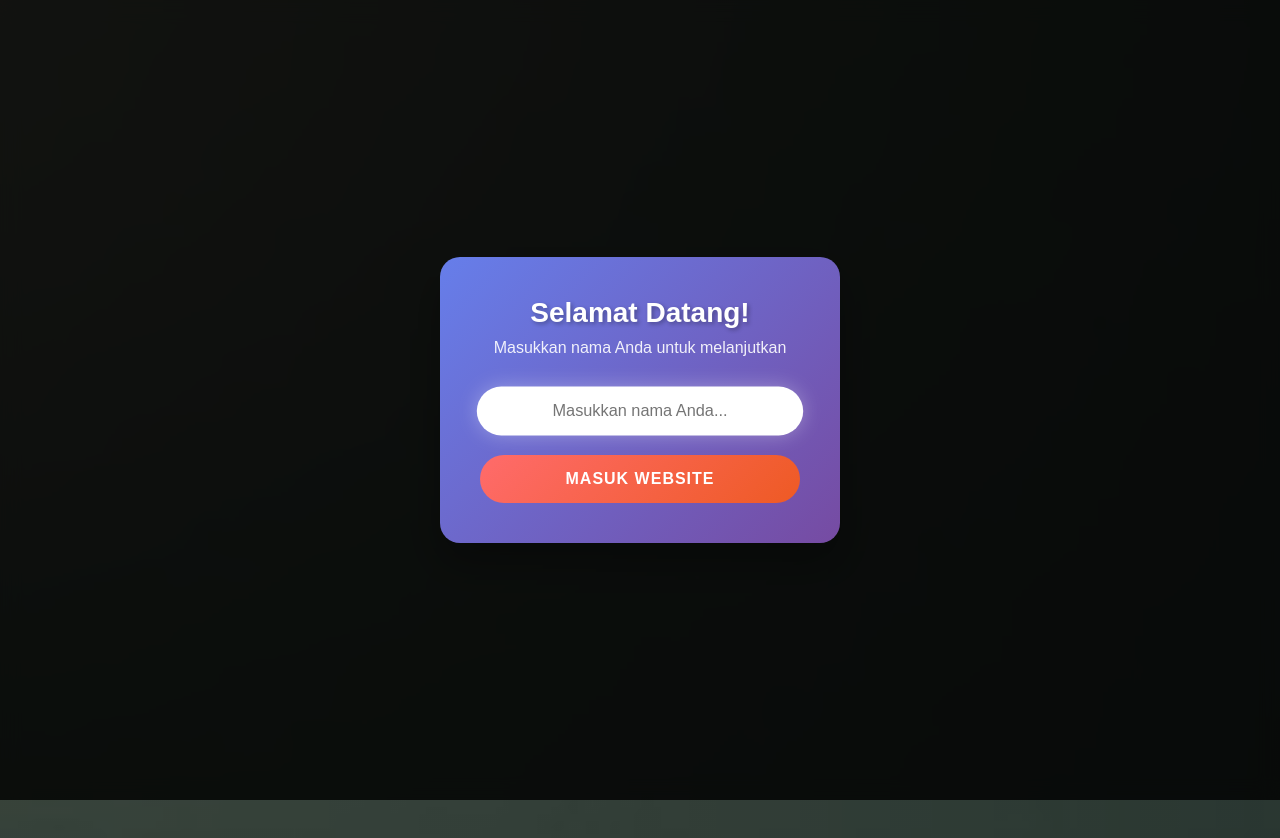
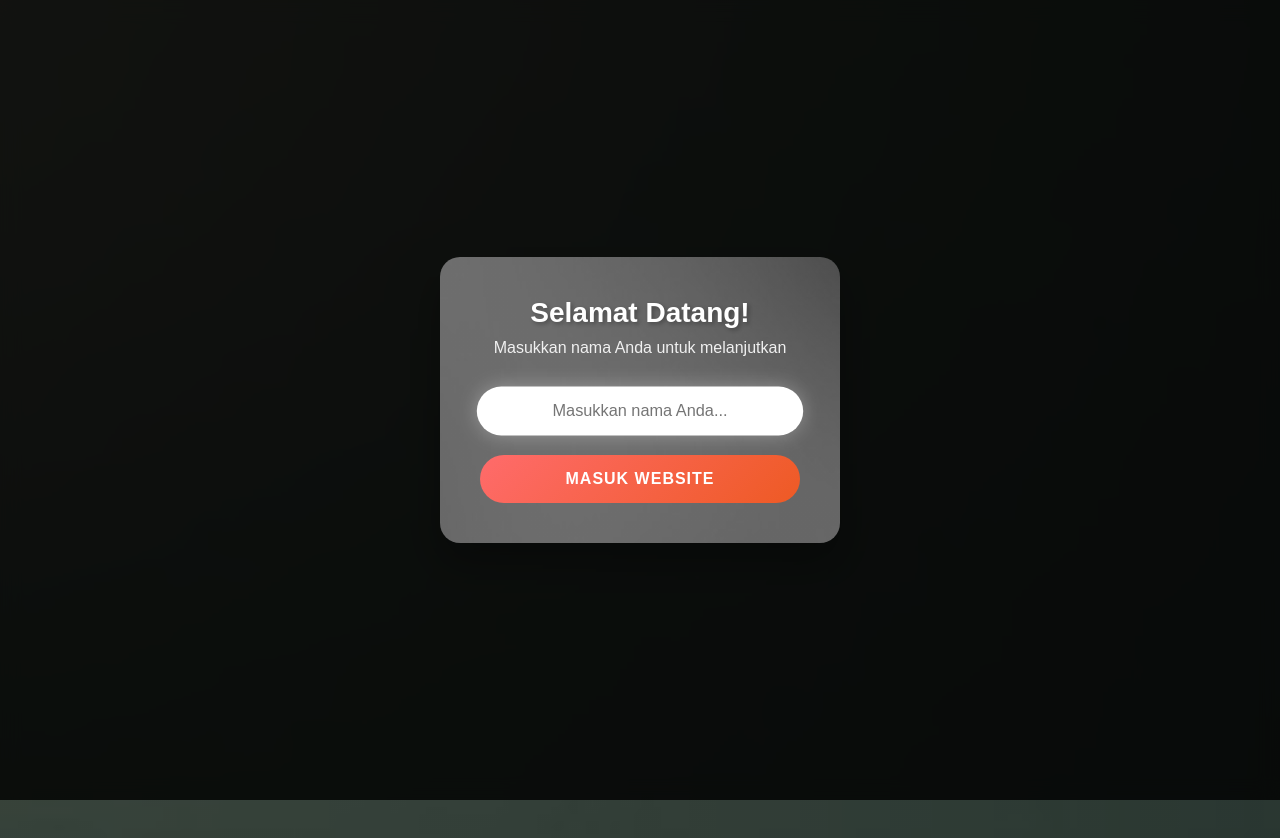
Before and after one commit to afarelristian/CodingCamp-220925-Afarel, a plain HTML site: page index.html in a window 1280 px wide. Shown: the top 838 px of the page. Drawn offline with Linux system fonts and the light colour scheme.

Commit message:
update login box background with image and gradient overlay

```diff
--- a/css/style.css
+++ b/css/style.css
@@ -357,7 +357,7 @@ body {
 }
 
 .login-box {
-  background: linear-gradient(135deg, #667eea 0%, #764ba2 100%);
+  background: linear-gradient(to top, rgba(0,0,0,0.5)50%, rgba(0,0,0,0.5)50%), url(gambar/blur1.jpg);
   padding: 40px;
   border-radius: 20px;
   box-shadow: 0 20px 40px rgba(0, 0, 0, 0.3);
```
